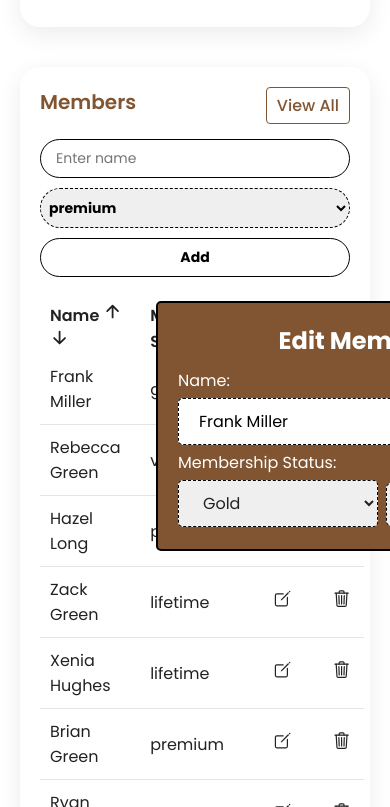
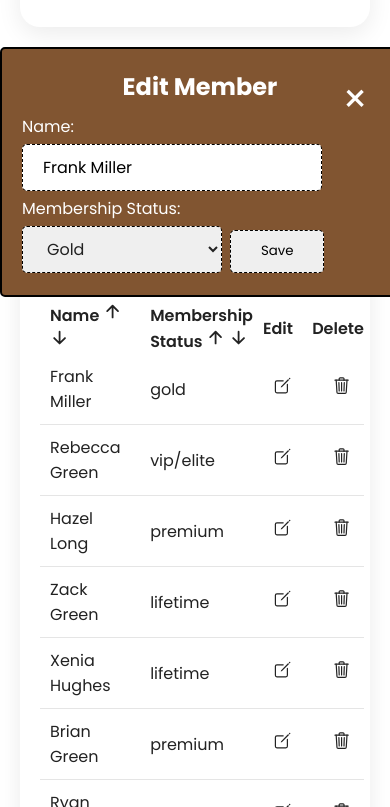
Before and after one commit to f-zaman-rafi/Admin-Management-System, a plain HTML site: page index.html in a window 390 px wide. Both pictures are taken after a click on the element 282 px from the left and 1132 px from the top of the page. Shown: the part 747-1554 px from the top of the page. Drawn offline with nearby package versions, Linux system fonts and the light colour scheme; files whose address does not match are found by name.

Commit message:
fix modal responsiveness

```diff
--- a/assets/css/styles.css
+++ b/assets/css/styles.css
@@ -560,7 +560,6 @@ ion-icon[name="logo-electron"] {
   left: 40%;
   width: 100%;
   height: 100%;
-  /* background-color: grey; */
   display: none;
   /* Hidden by default */
   align-items: center;
@@ -731,6 +730,11 @@ ion-icon[name="logo-electron"] {
     padding: 10px 0;
   }
 
+  .modal {
+    top: 30%;
+    left: 15%;
+  }
+
 }
 
 @media (max-width: 768px) {
@@ -755,6 +759,11 @@ ion-icon[name="logo-electron"] {
   .addMember button {
     width: 100%;
     margin: 8px 0;
+  }
+
+  .modal {
+    top: 25%;
+    left: 20%;
   }
 }
 
@@ -816,4 +825,9 @@ ion-icon[name="logo-electron"] {
   .addMember button {
     padding: 8px 15px;
   }
+
+  .modal {
+    top: 10%;
+    left: 0;
+  }
 }
```
